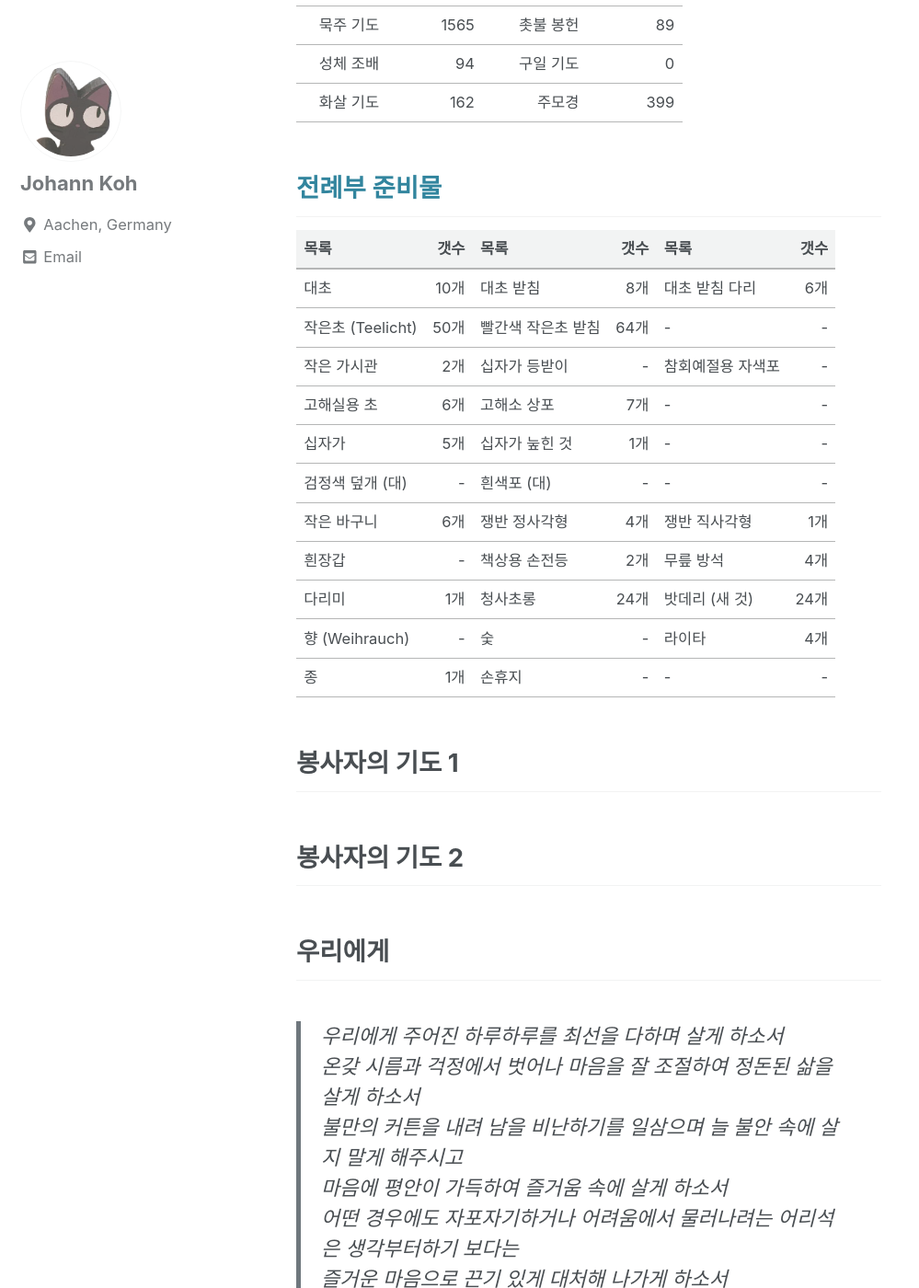
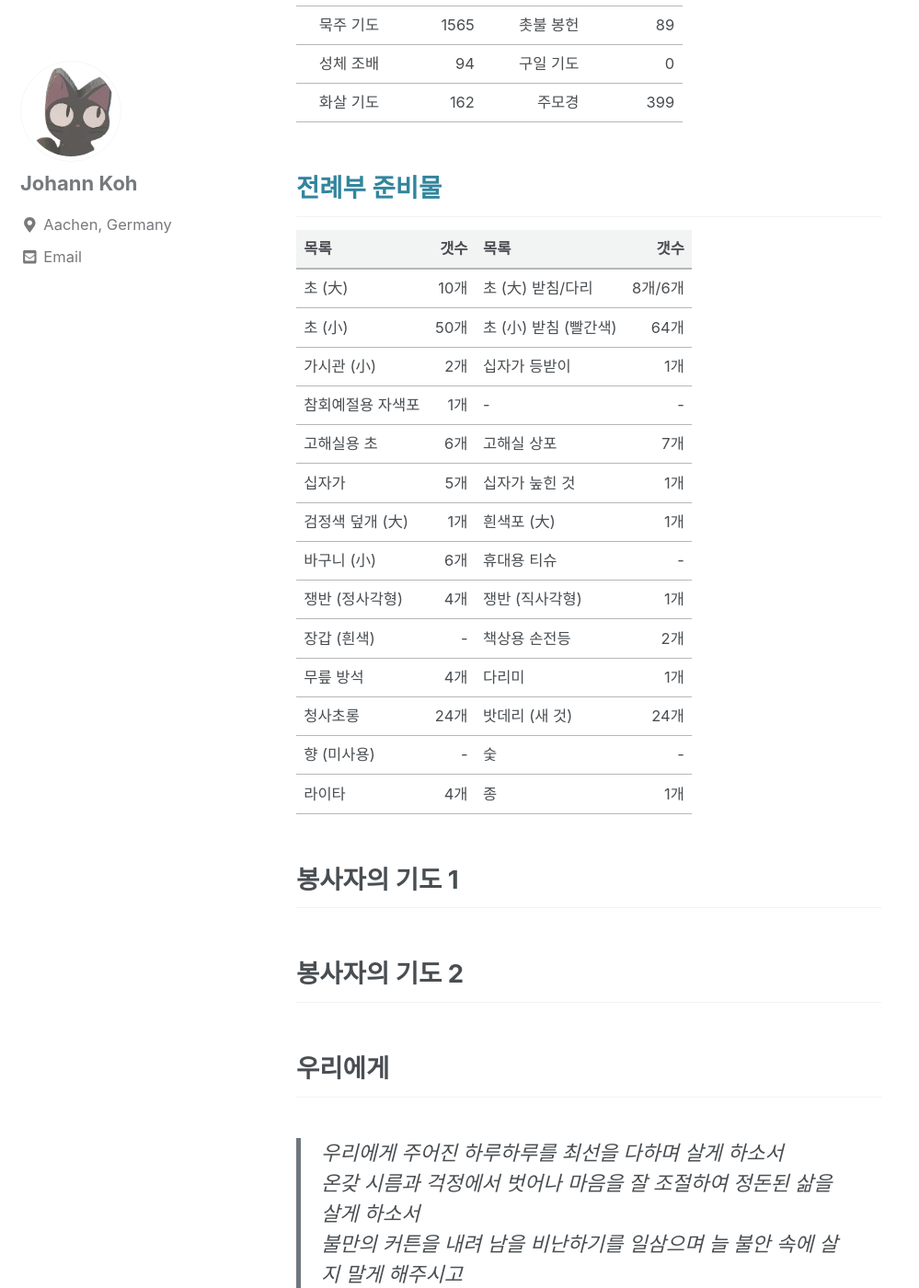
Before and after one commit to meuus/meuus.github.io, a Jekyll site: the page built from _posts/2020-01-09-liturgieplan.md, in a window 1280 px wide and 1400 px high, scrolled down 1213 px. Shown: the whole window at 92% size, without its empty margins (0-999 px from the left). Built offline with Jekyll 4.4.1, drawn with Linux system fonts in a browser that asks for light colours; cached includes are drawn as plain includes.

Commit message:
add cursillo materials

```diff
--- a/_posts/2020-01-09-liturgieplan.md
+++ b/_posts/2020-01-09-liturgieplan.md
@@ -38,19 +38,22 @@ tags:
 
 ## <a name="material">전례부 준비물</a>
 
-|목록|갯수|목록|갯수|목록|갯수|
-|---|---:|---|---:|---|---:|
-|대초| 10개|             대초 받침| 8개|        대초 받침 다리| 6개|
-|작은초 (Teelicht)| 50개|빨간색 작은초 받침| 64개| - | - |
-|작은 가시관| 2개|        십자가 등받이| - |      참회예절용 자색포| -|
-|고해실용 초| 6개|        고해소 상포| 7개|        - | - |
-|십자가| 5개|            십자가 눞힌 것| 1개|     - | - |
-|검정색 덮개 (대)| - |    흰색포 (대)| - |        - | - |
-|작은 바구니| 6개|        쟁반 정사각형| 4개|     쟁반 직사각형| 1개|
-|흰장갑| - |             책상용 손전등| 2개|     무릎 방석| 4개|
-|다리미| 1개|            청사초롱| 24개|        밧데리 (새 것)| 24개|
-|향 (Weihrauch)| - |    숯| - |              라이타| 4개|
-|종 | 1개|              손휴지| - |            - | - |
+|목록|갯수|목록|갯수|
+|---|---:|---|---:|
+|초 (大)| 10개| 초 (大) 받침/다리| 8개/6개|
+|초 (小)| 50개| 초 (小) 받침 (빨간색)| 64개|
+|가시관 (小)| 2개| 십자가 등받이| 1개|
+|참회예절용 자색포| 1개| - | - |
+|고해실용 초| 6개| 고해실 상포| 7개|
+|십자가| 5개|     십자가 눞힌 것| 1개|
+|검정색 덮개 (大)| 1개 | 흰색포 (大)| 1개 |
+|바구니 (小)| 6개| 휴대용 티슈 | - |
+|쟁반 (정사각형)| 4개| 쟁반 (직사각형)| 1개|
+|장갑 (흰색)| - |        책상용 손전등| 2개|
+|무릎 방석| 4개|    다리미| 1개|
+|청사초롱| 24개|    밧데리 (새 것)| 24개|
+| 향 (미사용)| - | 숯| - |
+|라이타| 4개| 종 | 1개|
 
 ## 봉사자의 기도 1
 
```
